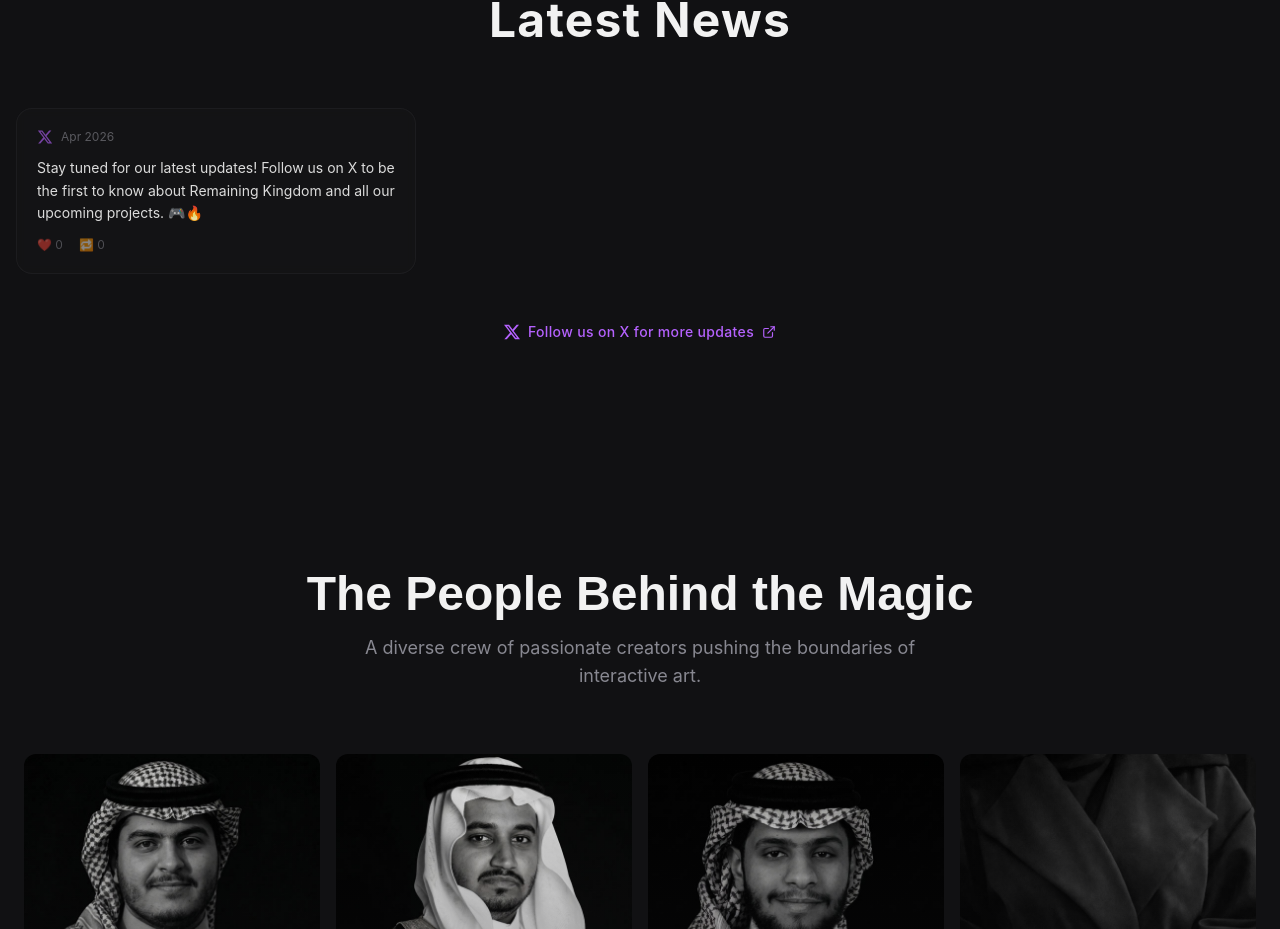
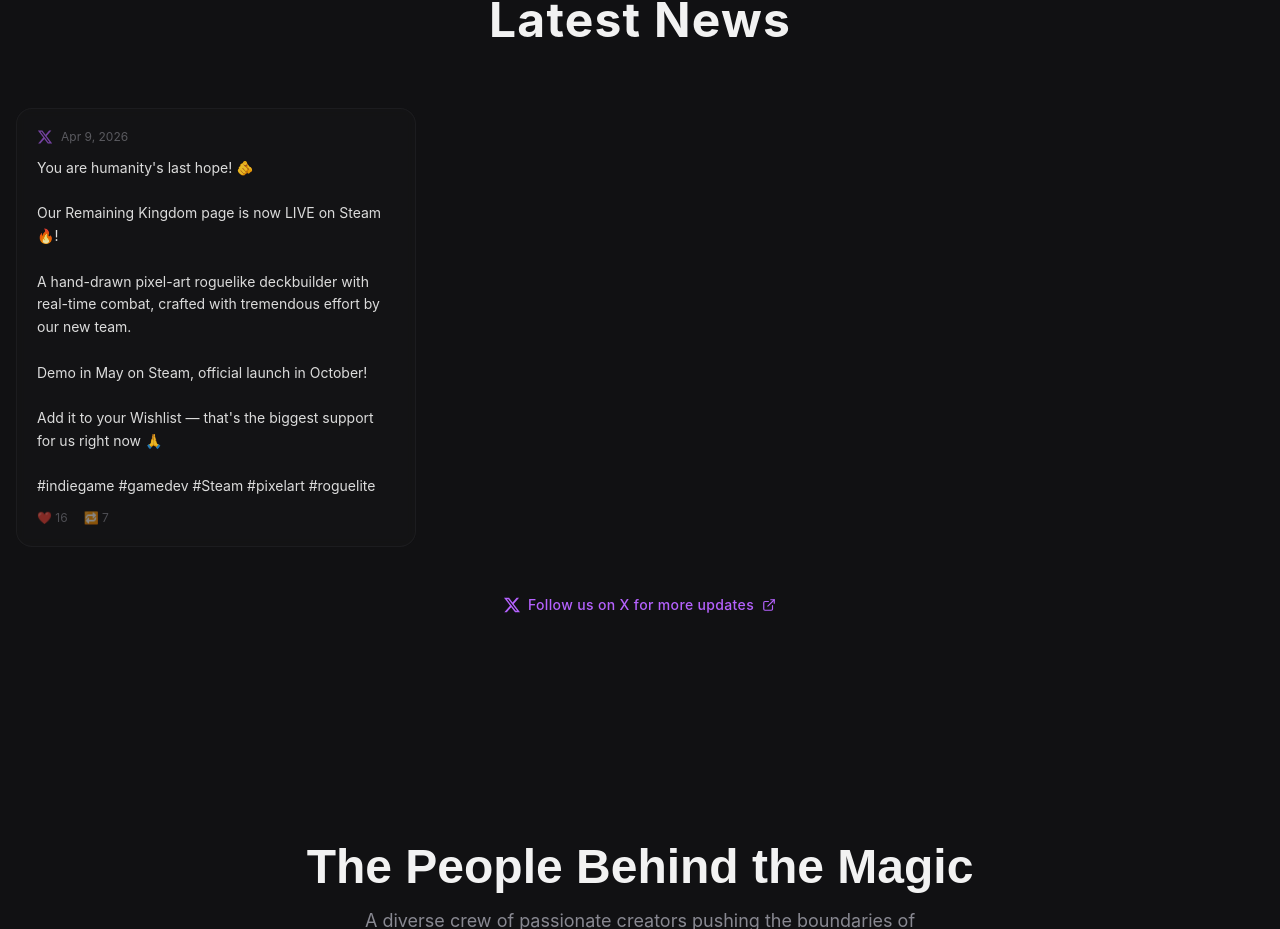
Before and after one commit to Mohammed6544/pixelatsa, a React (Vite) app: page / in a window 1280 px wide. Shown: the part 2380-3309 px from the top of the page. Built offline with nearby package versions, Linux system fonts and the light colour scheme; the HTML template or start-up script is replaced by a standard one.

Commit message:
Add manual tweet card update
Co-authored-by: Mohammed6544 <152630446+Mohammed6544@users.noreply.github.com>

```diff
--- a/src/components/TwitterSection.tsx
+++ b/src/components/TwitterSection.tsx
@@ -19,13 +19,13 @@ interface NewsPost {
 const newsPosts: NewsPost[] = [
   {
     platform: "x",
-    url: "https://x.com/PixelatGames",
-    date: "Apr 2026",
-    dateAr: "أبريل ٢٠٢٦",
-    text: "Stay tuned for our latest updates! Follow us on X to be the first to know about Remaining Kingdom and all our upcoming projects. 🎮🔥",
-    textAr: "ترقبوا آخر أخبارنا! تابعونا على X لتكونوا أول من يعرف عن المملكة المتبقية وجميع مشاريعنا القادمة. 🎮🔥",
-    likes: 0,
-    retweets: 0,
+    url: "https://x.com/PixelatGames/status/2042241210538999944",
+    date: "Apr 9, 2026",
+    dateAr: "٩ أبريل ٢٠٢٦",
+    text: "You are humanity's last hope! 🫵\n\nOur Remaining Kingdom page is now LIVE on Steam 🔥!\n\nA hand-drawn pixel-art roguelike deckbuilder with real-time combat, crafted with tremendous effort by our new team.\n\nDemo in May on Steam, official launch in October!\n\nAdd it to your Wishlist — that's the biggest support for us right now 🙏\n\n#indiegame #gamedev #Steam #pixelart #roguelite",
+    textAr: "انت اخر امل للبشرية ! 🫵\n\nصفحتنا Remaining Kingdom صارت لايف على Steam 🔥!\n\nلعبة pixel-art roguelike deckbuilder بقتال لحظي مرسومه باليد و جهود جباره من فريقنا الجديد.\n\nالديمو في مايو على ستيم والإطلاق الرسمي اكتوبر!\n\nأضيفوها للـ Wishlist (قائمة الامنيات) هذا أكبر دعم يفيدنا الآن 🙏\n\n#لعبة_مستقلة #تطوير_ألعاب #ستيم #pixelart #roguelite",
+    likes: 16,
+    retweets: 7,
   },
 ];
 
```
